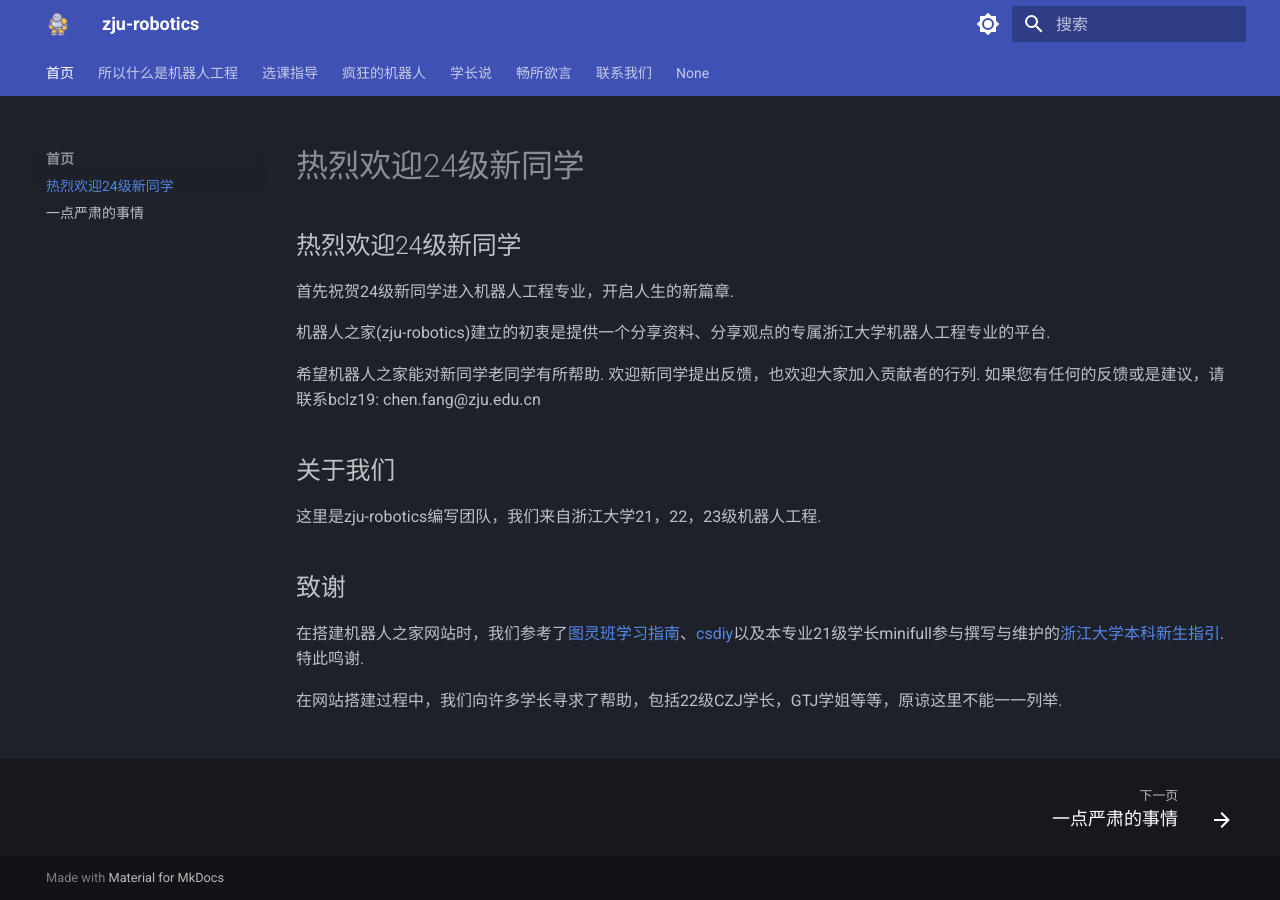
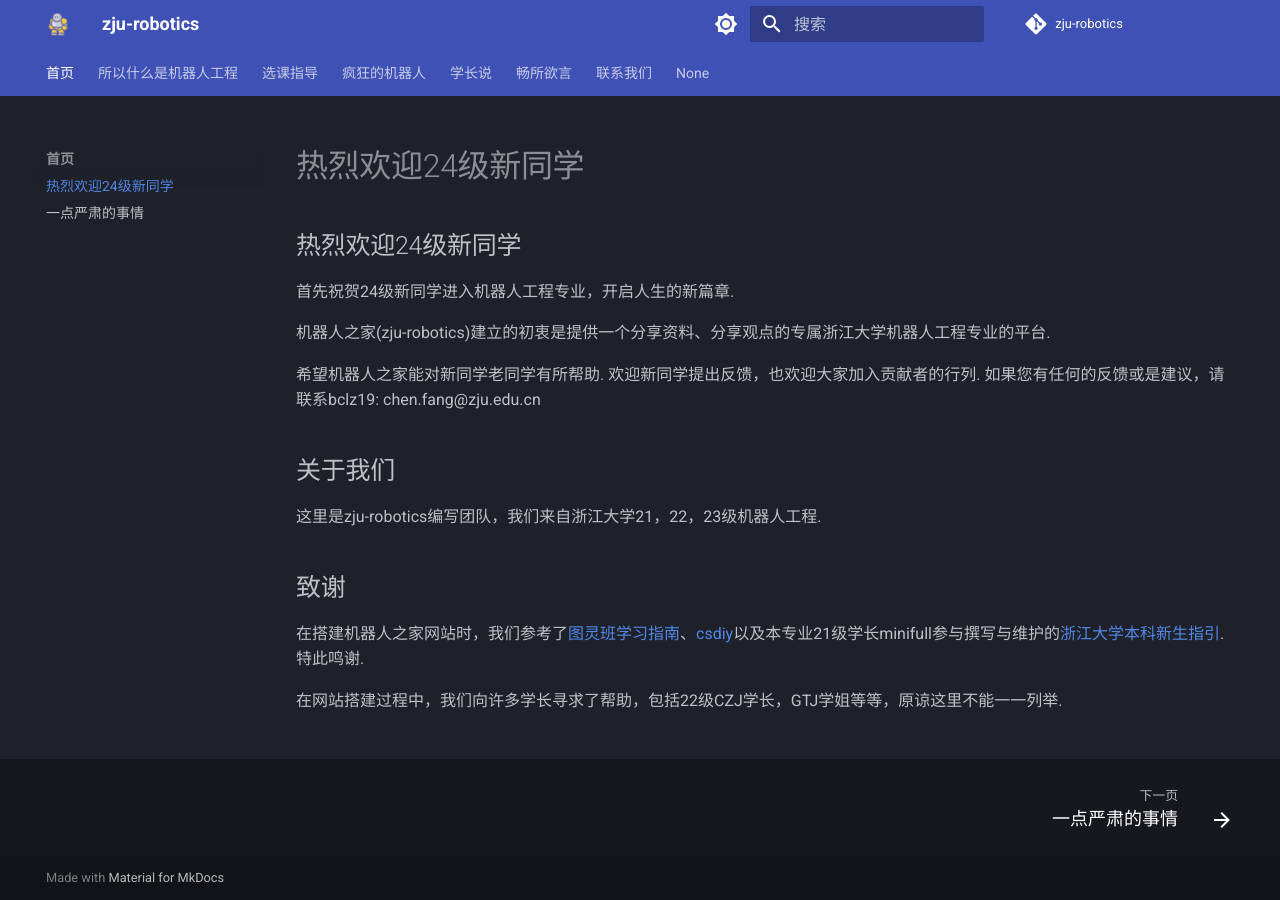
Before and after one commit to bclz19/zju-robotics, an MkDocs documentation site: the page built from docs/index.md, in a window 1280 px wide. Built offline with MkDocs 1.6.1 and Material for MkDocs 9.7.7, drawn with Linux system fonts in a browser that asks for light colours; comment, search, counter and statistics services are not loaded.

Commit message:
Update mkdocs.yml

```diff
--- a/mkdocs.yml
+++ b/mkdocs.yml
@@ -1,6 +1,9 @@
 site_name: zju-robotics
 site_url: https://zju-robotics.cn
 site_author: bclz19
+
+repo_name: zju-robotics
+repo_url: https://github.com/bclz19/zju-robotics/
 # theme:
 #   name: material #主题
 #   language: zh
```
